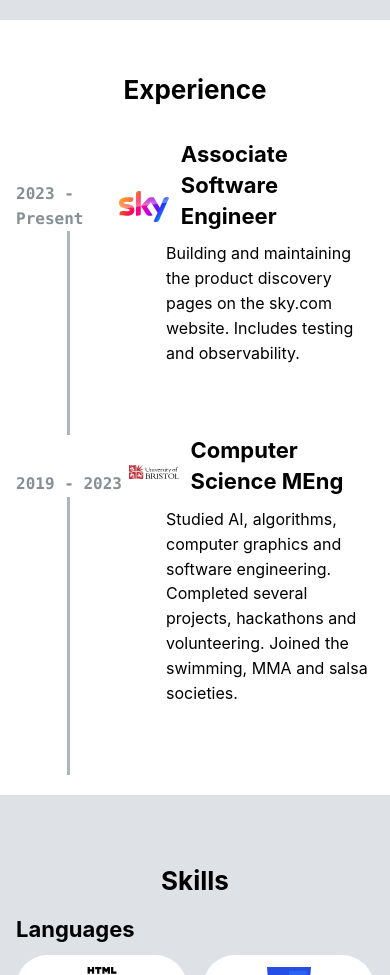
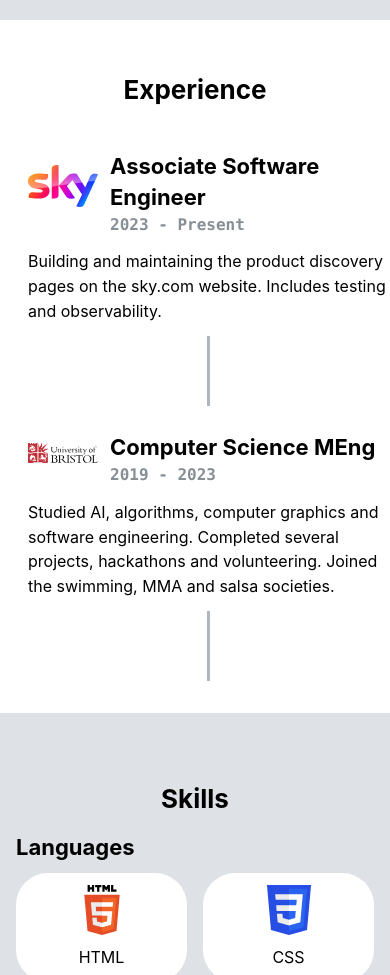
Before and after one commit to PaoloMura/paolomura.github.io, a React (Vite) app: page / in a window 390 px wide. Shown: the part 2760-3735 px from the top of the page. Built offline with nearby package versions, Linux system fonts and the light colour scheme.

Commit message:
added mobile variant for experience section

```diff
--- a/src/components/experience/Experience.module.css
+++ b/src/components/experience/Experience.module.css
@@ -1,6 +1,8 @@
 .header {
   display: flex;
   align-items: flex-end;
+  height: fit-content;
+  position: relative;
 }
 
 .body {
@@ -37,3 +39,40 @@
   padding-top: var(--mantine-spacing-xs);
   padding-bottom: 70px;
 }
+
+.container {
+  margin: var(--mantine-spacing-sm);
+  width: 100%;
+}
+
+.mobileHeader {
+  display: flex;
+  align-items: stretch;
+  height: fit-content;
+  position: relative;
+  gap: var(--mantine-spacing-sm);
+}
+
+.mobileTitle {
+  flex: 1;
+
+  display: flex;
+  flex-direction: column;
+  justify-content: flex-end;
+}
+
+.mobileDescription {
+  padding-top: var(--mantine-spacing-sm);
+
+  &::after {
+    content: "";
+    display: block;
+    height: 70px;
+    border-left: 0.2rem solid
+      light-dark(var(--mantine-color-gray-5), var(--mantine-color-dark-3));
+    left: 50%;
+    position: relative;
+    width: 5px;
+    margin-top: var(--mantine-spacing-sm);
+  }
+}
--- a/src/components/experience/Experience.tsx
+++ b/src/components/experience/Experience.tsx
@@ -9,14 +9,33 @@ type ExperienceProps = {
   description: string;
 };
 
-export default function Experience({
+const MobileExperience = ({
   years,
   organisation,
   title,
   description,
-}: ExperienceProps) {
-  return (
+}: ExperienceProps) => (
   <Box className={classes.container}>
+    <Box className={classes.mobileHeader}>
+      <TechIcon technology={organisation} size={70} />
+
+      <Box className={classes.mobileTitle}>
+        <Title order={3}>{title}</Title>
+        <Text className={classes.years}>{years}</Text>
+      </Box>
+    </Box>
+
+    <Text className={classes.mobileDescription}>{description}</Text>
+  </Box>
+);
+
+const DesktopExperience = ({
+  years,
+  organisation,
+  title,
+  description,
+}: ExperienceProps) => (
+  <>
     <Box className={classes.header}>
       <Text className={classes.years}>{years}</Text>
 
@@ -29,6 +48,19 @@ export default function Experience({
     <Box className={classes.body}>
       <Text className={classes.description}>{description}</Text>
     </Box>
+  </>
+);
+
+export default function Experience(props: ExperienceProps) {
+  return (
+    <>
+      <Box hiddenFrom="xs">
+        <MobileExperience {...props} />
       </Box>
+
+      <Box visibleFrom="xs">
+        <DesktopExperience {...props} />
+      </Box>
+    </>
   );
 }
```
Lines whose indentation alone changed are shown as unchanged.
